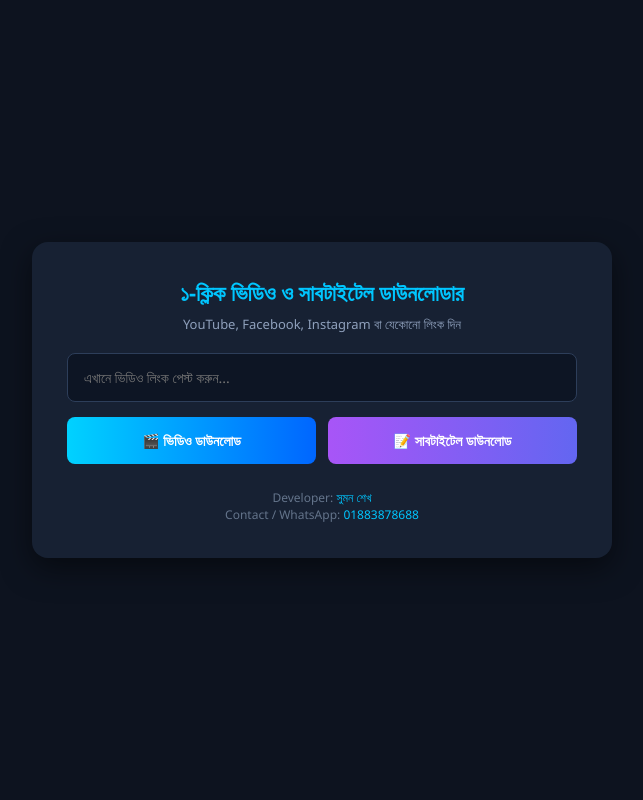
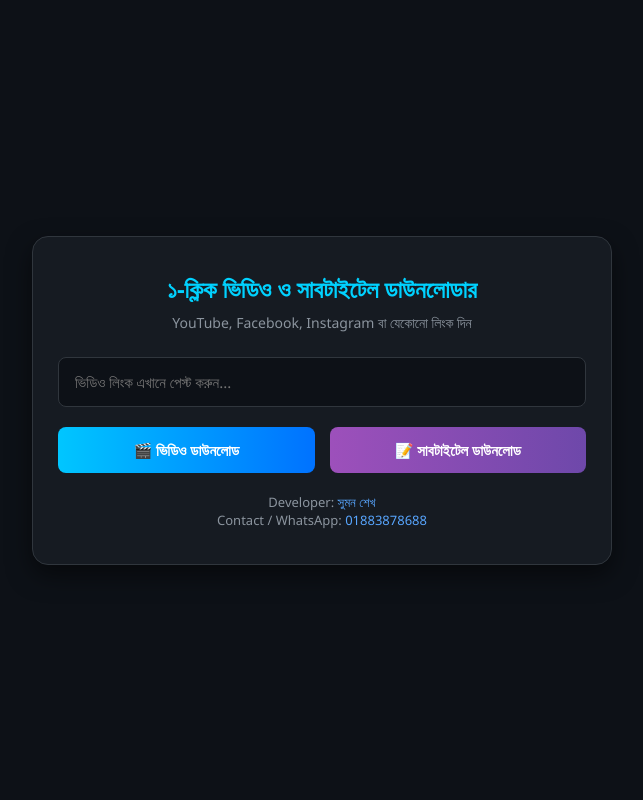
Before and after one commit to sksumon00188-afk/video-downloader, a Flask app: page / in a window 1280 px wide. Shown: the whole page, without its empty margins (318-961 px from the left). Run offline with Flask 3, Linux system fonts and the light colour scheme.

Commit message:
Update index.html

```diff
--- a/templates/index.html
+++ b/templates/index.html
@@ -5,27 +5,114 @@
     <meta name="viewport" content="width=device-width, initial-scale=1.0">
     <title>১-ক্লিক ভিডিও ও সাবটাইটেল ডাউনলোডার</title>
     <style>
-        * { box-sizing: border-box; margin: 0; padding: 0; font-family: 'Segoe UI', sans-serif; }
-        body { background-color: #0d131f; color: #ffffff; display: flex; flex-direction: column; justify-content: center; align-items: center; min-height: 100vh; padding: 20px; }
-        .container { background: #172133; border-radius: 16px; padding: 35px; width: 100%; max-width: 580px; box-shadow: 0 10px 30px rgba(0,0,0,0.5); text-align: center; }
-        h1 { color: #00c6ff; font-size: 22px; margin-bottom: 8px; }
-        p.subtitle { color: #8fa0bc; font-size: 13px; margin-bottom: 20px; }
-        input[type="text"] { width: 100%; padding: 14px 16px; border-radius: 8px; border: 1px solid #2d3e5a; background: #0d1524; color: #fff; font-size: 14px; margin-bottom: 15px; outline: none; }
-
-        /* অপশন বাটন স্টাইল */
-        .options-panel { display: flex; gap: 12px; margin-bottom: 15px; }
-        .opt-btn { flex: 1; padding: 14px; border: none; border-radius: 8px; font-size: 14px; font-weight: bold; cursor: pointer; transition: 0.3s; color: white; }
-        .btn-video { background: linear-gradient(90deg, #00d2ff 0%, #0066ff 100%); }
-        .btn-sub { background: linear-gradient(90deg, #a855f7 0%, #6366f1 100%); }
-        .opt-btn:hover { opacity: 0.9; transform: translateY(-1px); }
-        .opt-btn:disabled { background: #475569; cursor: not-allowed; transform: none; }
-
-        .status-msg { display: none; margin-top: 15px; padding: 12px; border-radius: 8px; font-size: 13px; }
-        .status-msg.info { background: #1e293b; color: #38bdf8; display: block; }
-        .status-msg.error { background: #3b1424; color: #f87171; display: block; }
-        .status-msg.success { background: #143823; color: #4ade80; display: block; }
-        .footer { margin-top: 25px; font-size: 12px; color: #64748b; }
-        .footer span { color: #00c6ff; }
+        * {
+            box-sizing: border-box;
+            margin: 0;
+            padding: 0;
+            font-family: 'Segoe UI', Tahoma, Geneva, Verdana, sans-serif;
+        }
+        body {
+            background-color: #0d1117;
+            color: #c9d1d9;
+            display: flex;
+            justify-content: center;
+            align-items: center;
+            min-height: 100vh;
+            padding: 20px;
+        }
+        .container {
+            background-color: #161b22;
+            border: 1px solid #30363d;
+            border-radius: 16px;
+            padding: 35px 25px;
+            max-width: 580px;
+            width: 100%;
+            text-align: center;
+            box-shadow: 0 10px 25px rgba(0,0,0,0.5);
+        }
+        h1 {
+            color: #00d2ff;
+            font-size: 24px;
+            margin-bottom: 8px;
+        }
+        p.subtitle {
+            color: #8b949e;
+            font-size: 14px;
+            margin-bottom: 25px;
+        }
+        input[type="text"] {
+            width: 100%;
+            padding: 14px 16px;
+            background-color: #0d1117;
+            border: 1px solid #30363d;
+            border-radius: 8px;
+            color: #ffffff;
+            font-size: 15px;
+            outline: none;
+            margin-bottom: 20px;
+            transition: border-color 0.2s;
+        }
+        input[type="text"]:focus {
+            border-color: #58a6ff;
+        }
+        .btn-group {
+            display: flex;
+            gap: 15px;
+            margin-bottom: 20px;
+        }
+        button {
+            flex: 1;
+            padding: 13px;
+            font-size: 15px;
+            font-weight: bold;
+            border: none;
+            border-radius: 8px;
+            cursor: pointer;
+            transition: opacity 0.2s, transform 0.1s;
+        }
+        button:active {
+            transform: scale(0.98);
+        }
+        button:disabled {
+            opacity: 0.6;
+            cursor: not-allowed;
+        }
+        .btn-video {
+            background: linear-gradient(90deg, #00c6ff 0%, #0072ff 100%);
+            color: white;
+        }
+        .btn-sub {
+            background: linear-gradient(90deg, #9d50bb 0%, #6e48aa 100%);
+            color: white;
+        }
+        .message-box {
+            display: none;
+            padding: 12px;
+            border-radius: 8px;
+            font-size: 14px;
+            margin-bottom: 20px;
+            word-break: break-word;
+        }
+        .message-box.error {
+            display: block;
+            background-color: rgba(248, 81, 73, 0.15);
+            border: 1px solid rgba(248, 81, 73, 0.4);
+            color: #ff7b72;
+        }
+        .message-box.info {
+            display: block;
+            background-color: rgba(56, 139, 253, 0.15);
+            border: 1px solid rgba(56, 139, 253, 0.4);
+            color: #58a6ff;
+        }
+        .footer {
+            margin-top: 15px;
+            font-size: 13px;
+            color: #58a6ff;
+        }
+        .footer span {
+            color: #8b949e;
+        }
     </style>
 </head>
 <body>
@@ -34,74 +121,86 @@
     <h1>১-ক্লিক ভিডিও ও সাবটাইটেল ডাউনলোডার</h1>
     <p class="subtitle">YouTube, Facebook, Instagram বা যেকোনো লিংক দিন</p>
 
-    <input type="text" id="videoUrl" placeholder="এখানে ভিডিও লিংক পেস্ট করুন...">
+    <input type="text" id="videoUrl" placeholder="ভিডিও লিংক এখানে পেস্ট করুন..." autocomplete="off">
 
-    <div class="options-panel">
-        <button id="btnVideo" class="opt-btn btn-video" onclick="triggerDownload('video')">🎬 ভিডিও ডাউনলোড</button>
-        <button id="btnSub" class="opt-btn btn-sub" onclick="triggerDownload('subtitle')">📝 সাবটাইটেল ডাউনলোড</button>
+    <div class="btn-group">
+        <button id="btnVideo" class="btn-video" onclick="startDownload('/download-video', 'ভিডিও')">🎬 ভিডিও ডাউনলোড</button>
+        <button id="btnSub" class="btn-sub" onclick="startDownload('/download-subtitle', 'সাবটাইটেল')">📝 সাবটাইটেল ডাউনলোড</button>
     </div>
 
-    <div id="statusAlert" class="status-msg"></div>
+    <div id="msgBox" class="message-box"></div>
 
     <div class="footer">
-        Developer: <span>সুমন শেখ</span><br>
-        Contact / WhatsApp: <span>01883878688</span>
+        <span>Developer:</span> সুমন শেখ <br>
+        <span>Contact / WhatsApp:</span> 01883878688
     </div>
 </div>
 
 <script>
-    async function triggerDownload(mode) {
+    async function startDownload(endpoint, typeName) {
         const urlInput = document.getElementById('videoUrl');
-        const alertBox = document.getElementById('statusAlert');
+        const url = urlInput.value.trim();
+        const msgBox = document.getElementById('msgBox');
         const btnVideo = document.getElementById('btnVideo');
         const btnSub = document.getElementById('btnSub');
-        const url = urlInput.value.trim();
 
         if (!url) {
-            alertBox.className = "status-msg error";
-            alertBox.innerText = "দয়া করে একটি ভিডিও লিংক পেস্ট করুন!";
+            msgBox.className = 'message-box error';
+            msgBox.innerText = 'দয়া করে একটি ভিডিওর লিংক দিন!';
             return;
         }
 
         btnVideo.disabled = true;
         btnSub.disabled = true;
-        alertBox.className = "status-msg info";
-        alertBox.innerText = mode === 'video' ? "ভিডিও প্রসেস করা হচ্ছে, অপেক্ষা করুন..." : "সাবটাইটেল খোঁজা হচ্ছে...";
+        msgBox.className = 'message-box info';
+        msgBox.innerText = `${typeName} প্রসেস করা হচ্ছে, অনুগ্রহ করে অপেক্ষা করুন...`;
 
         try {
-            const response = await fetch('/download', {
+            const response = await fetch(endpoint, {
                 method: 'POST',
-                headers: { 'Content-Type': 'application/json' },
-                body: JSON.stringify({ url: url, mode: mode })
+                headers: {
+                    'Content-Type': 'application/json'
+                },
+                body: JSON.stringify({ url: url })
             });
 
+            const contentType = response.headers.get("content-type") || "";
+
             if (!response.ok) {
-                const errData = await response.json();
-                throw new Error(errData.message || "ডাউনলোড ব্যর্থ হয়েছে!");
+                if (contentType.includes("application/json")) {
+                    const errData = await response.json();
+                    throw new Error(errData.error || 'ডাউনলোড ব্যর্থ হয়েছে!');
+                } else {
+                    const textErr = await response.text();
+                    throw new Error('সার্ভারে সমস্যা হয়েছে। অনুগ্রহ করে আবার চেষ্টা করুন।');
+                }
             }
 
-            // ফাইল ব্রাউজারে ডাউনলোড হিসেবে সেভ করা
+            // ফাইল ডাউনলোড প্রক্রিয়া শুরু
             const blob = await response.blob();
+            let filename = `${typeName}_download`;
+            const disposition = response.headers.get('Content-Disposition');
+            if (disposition && disposition.indexOf('filename=') !== -1) {
+                const matches = /filename[^;=\n]*=((['"]).*?\2|[^;\n]*)/.exec(disposition);
+                if (matches != null && matches[1]) {
+                    filename = matches[1].replace(/['"]/g, '');
+                }
+            }
+
             const downloadUrl = window.URL.createObjectURL(blob);
             const a = document.createElement('a');
             a.href = downloadUrl;
-
-            const header = response.headers.get('Content-Disposition');
-            let filename = mode === 'video' ? "video.mp4" : "subtitle.srt";
-            if (header && header.includes('filename=')) {
-                filename = header.split('filename=')[1].replace(/["']/g, '');
-            }
-            a.download = filename;
+            a.download = decodeURIComponent(filename);
             document.body.appendChild(a);
             a.click();
             a.remove();
             window.URL.revokeObjectURL(downloadUrl);
 
-            alertBox.className = "status-msg success";
-            alertBox.innerText = "ডাউনলোড সফল হয়েছে!";
-        } catch (err) {
-            alertBox.className = "status-msg error";
-            alertBox.innerText = err.message;
+            msgBox.className = 'message-box info';
+            msgBox.innerText = `সফলভাবে ${typeName} ডাউনলোড সম্পন্ন হয়েছে!`;
+        } catch (error) {
+            msgBox.className = 'message-box error';
+            msgBox.innerText = error.message;
         } finally {
             btnVideo.disabled = false;
             btnSub.disabled = false;
```
